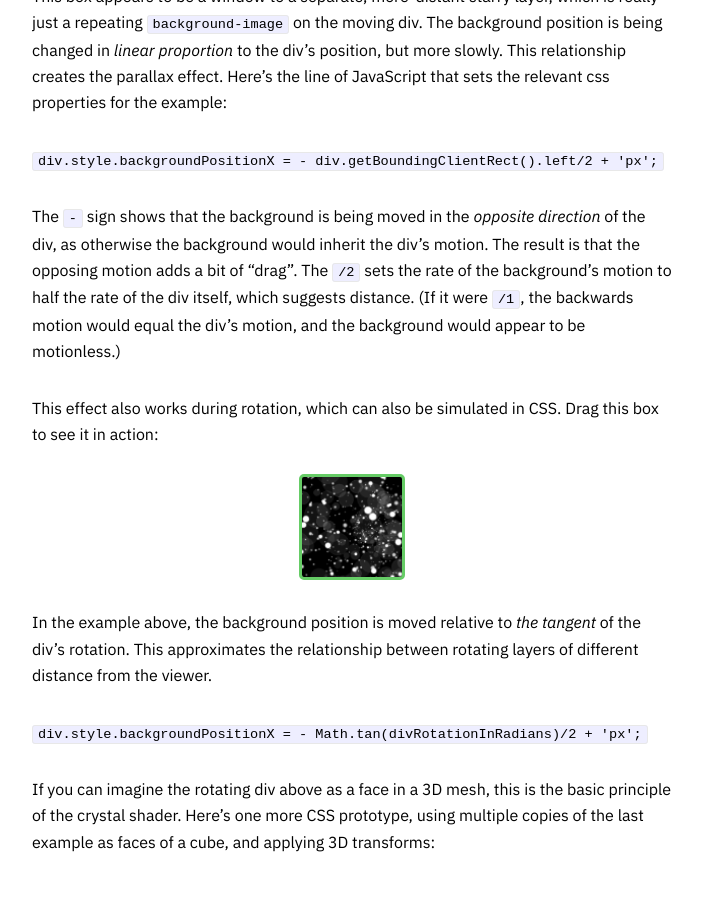
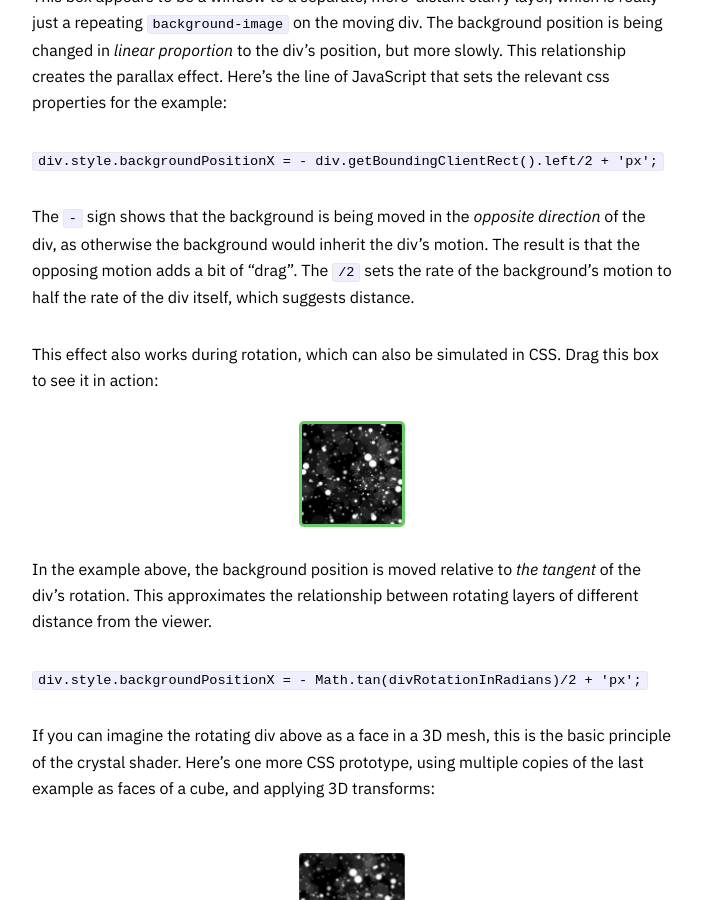
Before and after one commit to meetar/fjord.style, a Jekyll site: the page built from _posts/2023-11-08-going-into-depth.md, in a window 1280 px wide and 900 px high, scrolled down 1777 px. Shown: the whole window, without its empty margins (288-990 px from the left). Built offline with Jekyll 4.4.1, drawn with Linux system fonts in a browser that asks for light colours.

Commit message:
omit needless words

```diff
--- a/_posts/2023-11-08-going-into-depth.md
+++ b/_posts/2023-11-08-going-into-depth.md
@@ -51,7 +51,7 @@ This box appears to be a window to a separate, more-distant starry layer, which
 
 <code>div.style.backgroundPositionX = - div.getBoundingClientRect().left/2 + 'px';</code>
 
-The `-` sign shows that the background is being moved in the <em>opposite direction</em> of the div, as otherwise the background would inherit the div's motion. The result is that the opposing motion adds a bit of "drag". The `/2` sets the rate of the background's motion to half the rate of the div itself, which suggests distance. (If it were `/1`, the backwards motion would equal the div's motion, and the background would appear to be motionless.)
+The `-` sign shows that the background is being moved in the <em>opposite direction</em> of the div, as otherwise the background would inherit the div's motion. The result is that the opposing motion adds a bit of "drag". The `/2` sets the rate of the background's motion to half the rate of the div itself, which suggests distance.
 
 This effect also works during rotation, which can also be simulated in CSS. Drag this box to see it in action:
 
```
